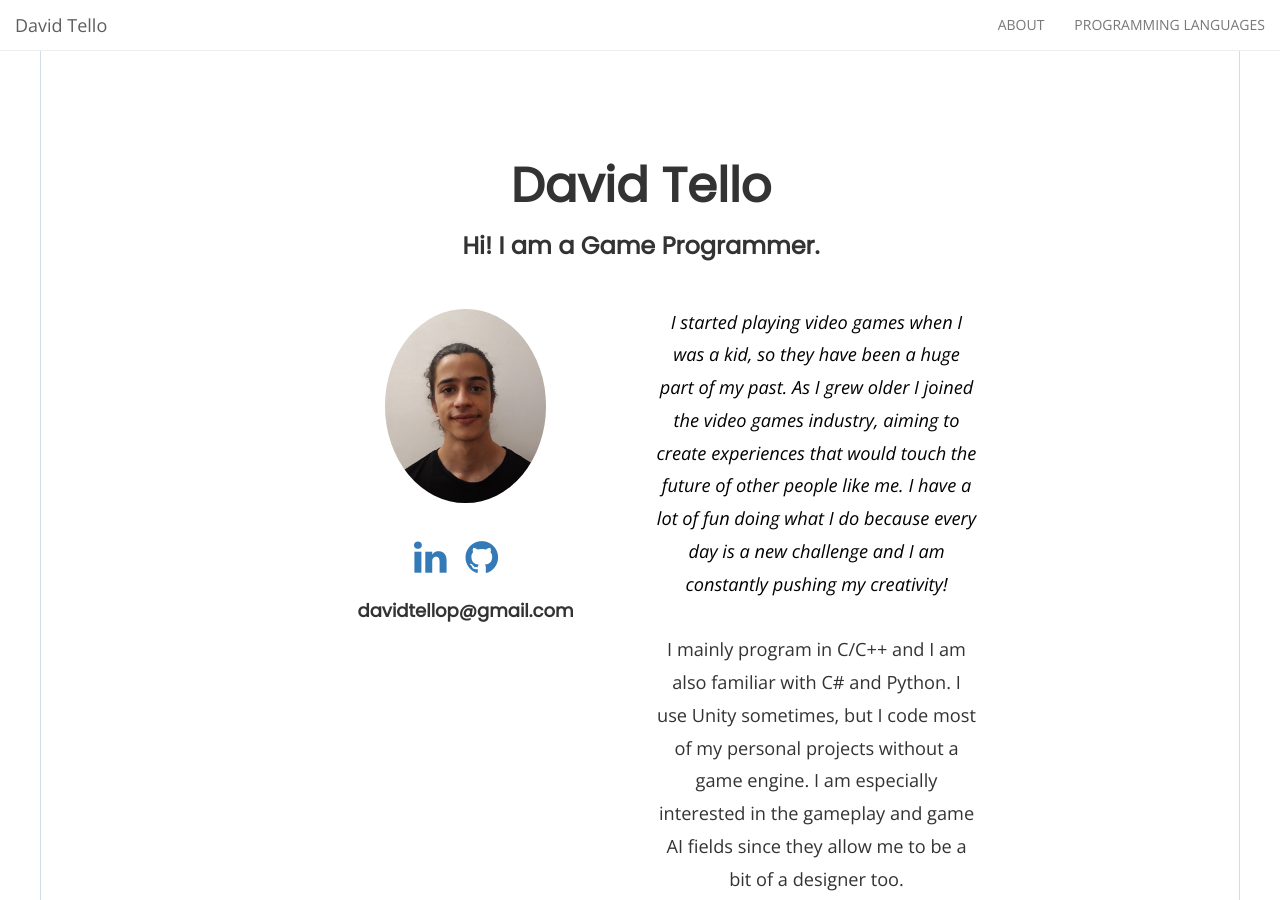
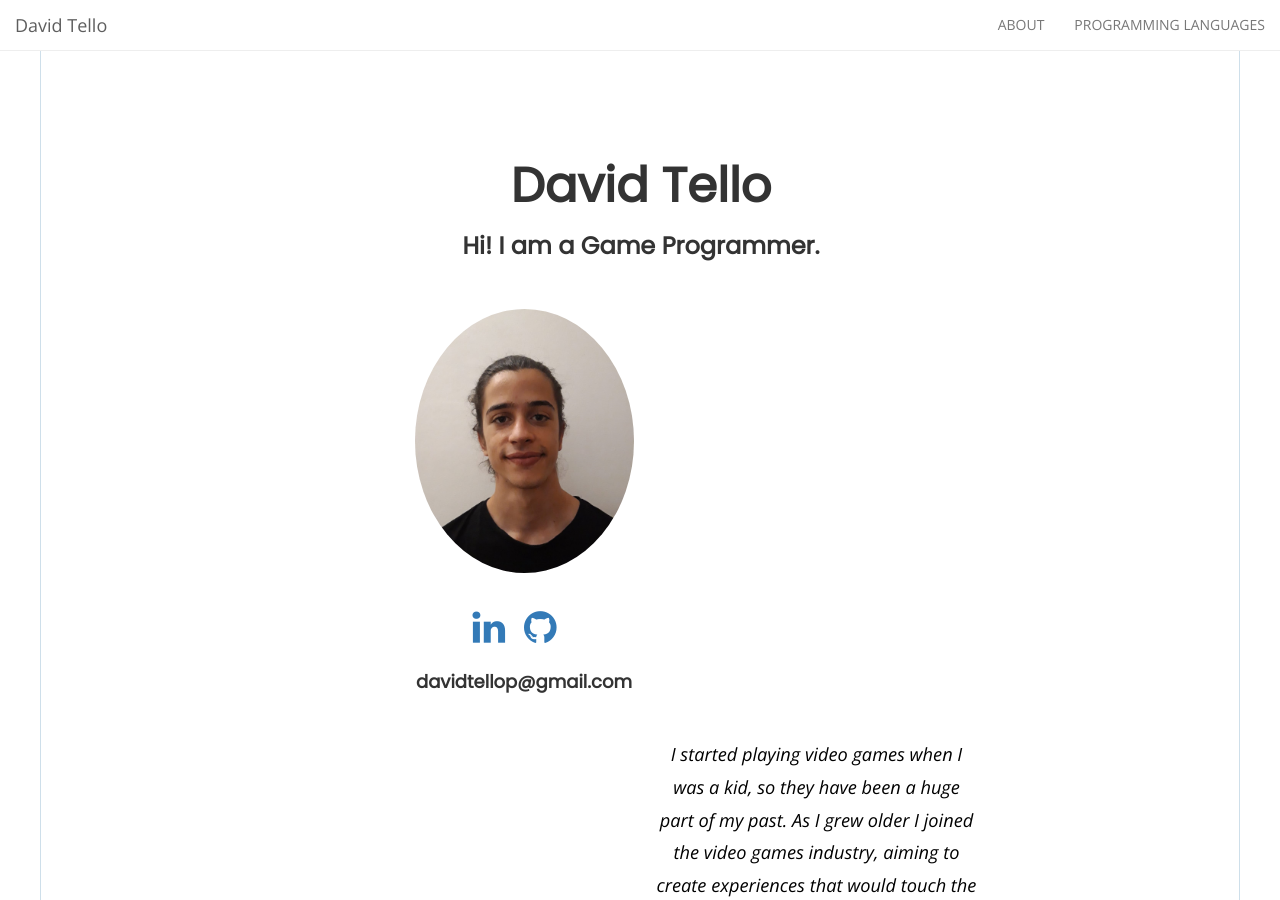
Before and after one commit to DavidTello1/Website, a Jekyll site: the page built from index.html, in a window 1280 px wide and 900 px high. Built offline with Jekyll 4.4.1, drawn with Linux system fonts in a browser that asks for light colours; nearby versions of some CDN libraries; the list of posts is cut into pages by our own code.

Commit message:
Update home-hero.html

```diff
--- a/_includes/home-hero.html
+++ b/_includes/home-hero.html
@@ -12,7 +12,7 @@
           <h3 class="text-center">{{site.description}}</h3>
           {% endif %}
 
-          <div class="col-md-6 col-md-6 pull-left">
+          <div class="col-md-8 col-md-8 pull-left">
             <br><br>
             <img class="img-responsive img-circle my-profile-pic" src="{{ site.url }}/Website/img/Picture.png">
 
```
